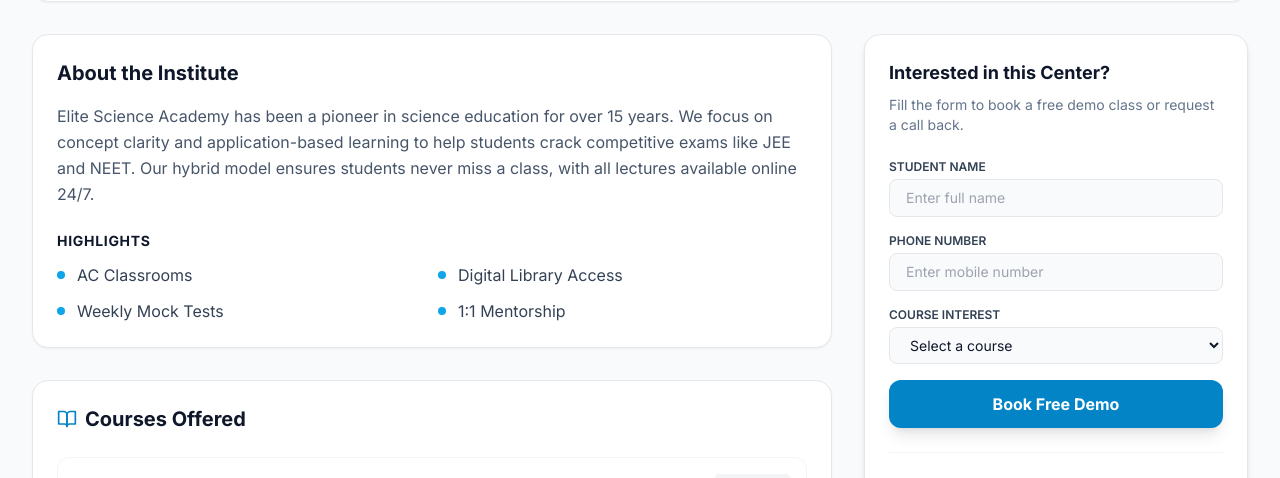
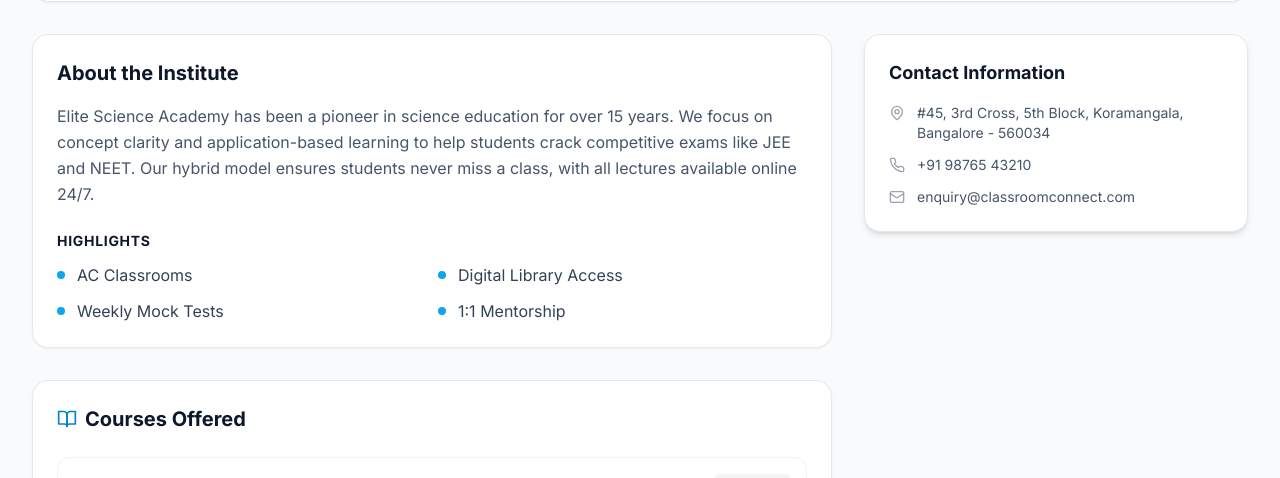
Before and after one commit to DeveloperTariq786/ConnectClassroom, a React (Vite) app: page /tuitions/t1 in a window 1280 px wide. Shown: the part 404-882 px from the top of the page. Built offline with nearby package versions, Linux system fonts and the light colour scheme.

Commit message:
feat: Refactor tuition detail sidebar
Replaces the contact form with a placeholder for contact information in the tuition detail view. This change simplifies the sidebar, preparing it for future contact functionality.

```diff
--- a/components/TuitionDetail.tsx
+++ b/components/TuitionDetail.tsx
@@ -208,38 +208,10 @@
 
           </div>
 
-          {/* Sidebar / Contact Form */}
+          {/* Sidebar / Contact Info */}
           <div className="lg:col-span-1">
             <div className="bg-white rounded-2xl shadow-md border border-gray-200 p-6 sticky top-24">
-              <h3 className="text-lg font-bold text-slate-900 mb-2">Interested in this Center?</h3>
-              <p className="text-slate-500 text-sm mb-6">Fill the form to book a free demo class or request a call back.</p>
-
-              <form className="space-y-4">
-                <div>
-                  <label className="block text-xs font-semibold text-slate-700 uppercase mb-1">Student Name</label>
-                  <input type="text" className="w-full px-4 py-2 bg-gray-50 border border-gray-200 rounded-lg focus:ring-2 focus:ring-primary-500 outline-none transition-all text-sm" placeholder="Enter full name" />
-                </div>
-
-                <div>
-                  <label className="block text-xs font-semibold text-slate-700 uppercase mb-1">Phone Number</label>
-                  <input type="tel" className="w-full px-4 py-2 bg-gray-50 border border-gray-200 rounded-lg focus:ring-2 focus:ring-primary-500 outline-none transition-all text-sm" placeholder="Enter mobile number" />
-                </div>
-
-                <div>
-                   <label className="block text-xs font-semibold text-slate-700 uppercase mb-1">Course Interest</label>
-                   <select className="w-full px-4 py-2 bg-gray-50 border border-gray-200 rounded-lg focus:ring-2 focus:ring-primary-500 outline-none transition-all text-sm">
-                     <option>Select a course</option>
-                     {tuition.courses?.map(c => <option key={c.id} value={c.name}>{c.name}</option>)}
-                     <option value="General Inquiry">General Inquiry</option>
-                   </select>
-                </div>
-
-                <button type="button" className="w-full bg-primary-600 hover:bg-primary-700 text-white font-bold py-3 rounded-xl shadow-lg hover:shadow-xl transition-all mt-4">
-                  Book Free Demo
-                </button>
-              </form>
-
-              <div className="mt-6 pt-6 border-t border-gray-100">
+                 <h3 className="text-lg font-bold text-slate-900 mb-4">Contact Information</h3>
                  {tuition.address && (
                    <div className="flex items-start text-sm text-slate-600 mb-3">
                       <MapPin size={16} className="mr-3 mt-0.5 text-gray-400 flex-shrink-0" />
@@ -254,7 +226,6 @@
                     <Mail size={16} className="mr-3 text-gray-400" />
                     <span>enquiry@classroomconnect.com</span>
                  </div>
-              </div>
             </div>
           </div>
 
```
